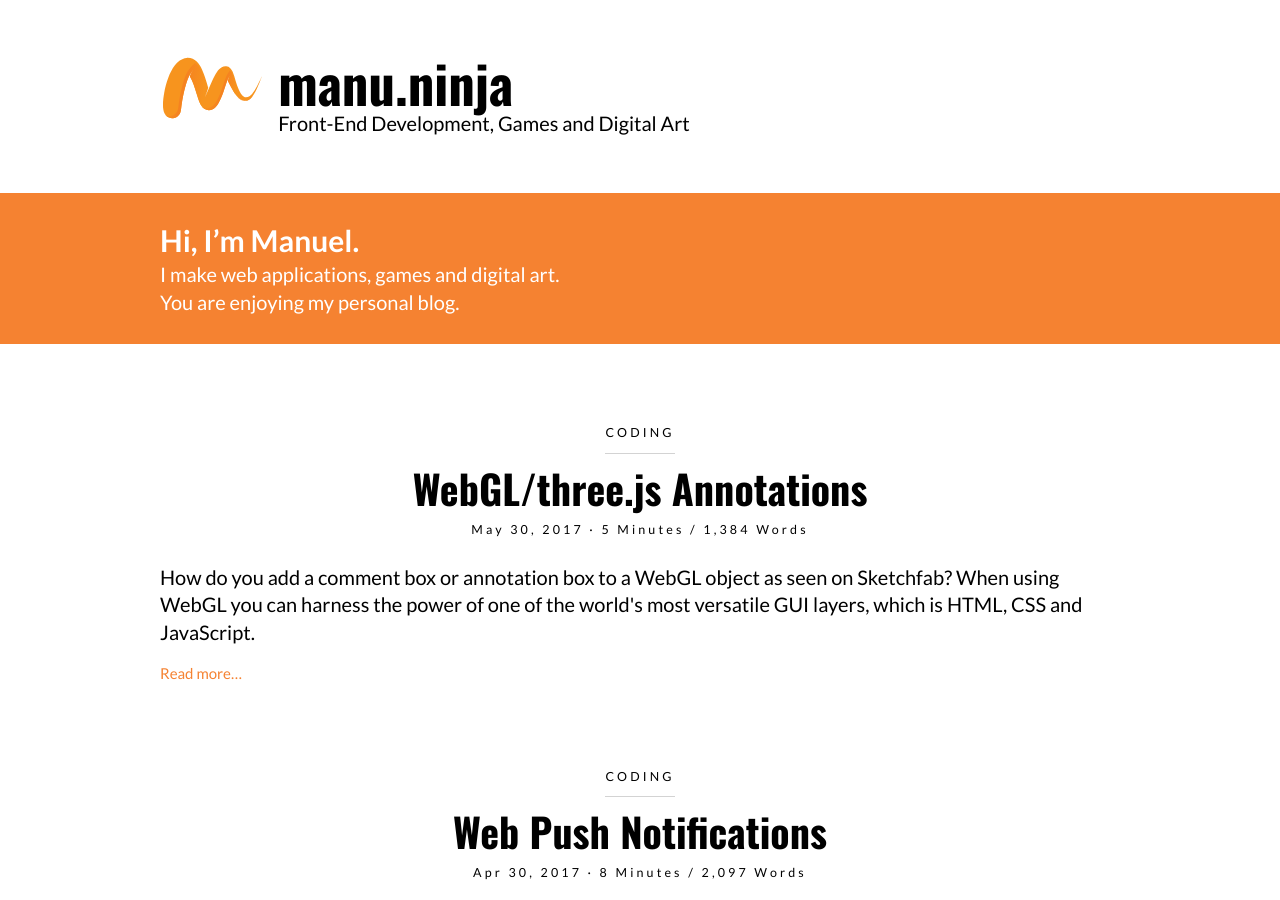
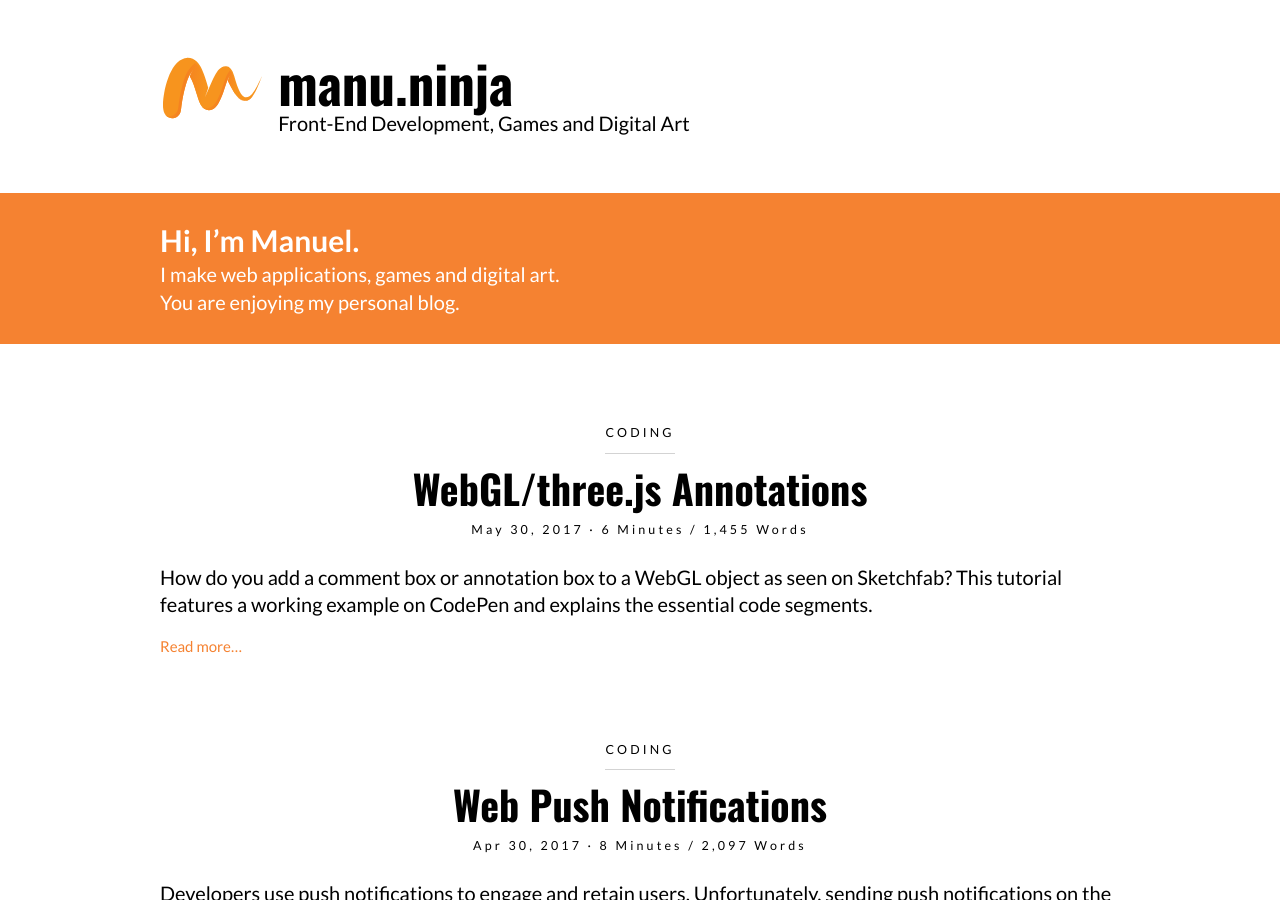
Before and after one commit to Lorti/manu.ninja, a Jekyll site: the page built from index.html, in a window 1280 px wide and 900 px high. Built offline with Jekyll 4.4.1, drawn with Linux system fonts in a browser that asks for light colours; nearby versions of some CDN libraries; some of the changed lines change nothing that is shown.

Commit message:
Rewriting

````diff
--- a/_posts/2017-05-30-webgl-three-js-annotations.md
+++ b/_posts/2017-05-30-webgl-three-js-annotations.md
@@ -5,17 +5,19 @@
 categories: coding
 thumbnail: /images/webgl-three-js-annotations.png
 sharing: true
-summary: How do you add a comment box or annotation box to a WebGL object as seen on Sketchfab? When using WebGL you can harness the power of one of the world's most versatile GUI layers, which is HTML, CSS and JavaScript.
+summary: How do you add a comment box or annotation box to a WebGL object as seen on Sketchfab? This tutorial features a working example on CodePen and explains the essential code segments.
 ---
 
-How do you add a comment box or annotation box to a WebGL object as seen on [Sketchfab][Dodo]? Engines usually provide a separate GUI layer, which consists of polygons and textures rendered after the game or visualization itself. Take a look at [Unity] or [Unreal Engine] for examples[<sup>1</sup>](#1). When using WebGL you can harness the power of one of the world's most versatile GUI layers, which is HTML, CSS and JavaScript.
+How do you add a comment box or annotation box to a WebGL object as seen on [Sketchfab][Dodo]? This tutorial features a working example on [CodePen] and explains the essential code segments.
+
+Engines usually provide a separate UI layer, which consists of polygons and textures rendered after the game or visualization itself. Take a look at [Unity] or [Unreal Engine] for examples[<sup>1</sup>](#1). When you're in a browser you can harness the power of HTML, CSS and JavaScript, providing one of the world's most versatile UI layers. WebGL is good at handling geometry and transformations, but the browser itself is far better at handling typography and layout.
 
 <p data-height="480" data-theme-id="0" data-slug-hash="Vbppap" data-default-tab="result" data-user="Lorti" data-embed-version="2" data-pen-title="WebGL Annotations (three.js)" class="codepen">See the Pen <a href="http://codepen.io/Lorti/pen/Vbppap/">WebGL Annotations (three.js)</a> by Manuel Wieser (<a href="http://codepen.io/Lorti">@Lorti</a>) on <a href="http://codepen.io">CodePen</a>.</p>
 <script async src="https://production-assets.codepen.io/assets/embed/ei.js"></script>
 
 ## Setup
 
-For this example we'll use a basic three.js setup as described in [WebGL 3D Model Viewer Using three.js], or any of the various three.js examples in the official repository. The object we'll annotate is a simple box with a width, height and depth of 500 units.
+For this example we'll use a basic three.js setup as described in [WebGL 3D Model Viewer Using three.js]. You can also use any of the various three.js examples in the official repository[<sup>2</sup>](#2). The object we'll annotate is a simple box with a width, height and depth of 500 units.
 
 ``` js
 const mesh = new THREE.Mesh(
@@ -32,7 +34,9 @@
 
 ## Screen Projection
 
-The annotation is glued to one of the corners, represented by `THREE.Vector3(250, 250, 250)`{:.js}. To draw the annotation using DOM elements we have to project this point onto the screen. For this purpose three.js has a helper method `vector.project()`{:.js}. It converts the 3D coordinates to 2D coordinates between `-1`{:.js} and `1`{:.js}, `0`{:.js} being the center of the screen.
+The annotation is glued to one of the boxes' corners, represented by `THREE.Vector3(250, 250, 250)`{:.js}. To draw the annotation using DOM elements we have to project this point to screen space.
+
+For this purpose three.js has a helper method `vector.project()`{:.js}. It converts 3D coordinates to 2D coordinates between `-1`{:.js} and `1`{:.js}, `0`{:.js} being the center of the screen. These are called normalized device coordinates (NDCs) in computer graphics.
 
 ``` js
 const vector = new THREE.Vector3(250, 250, 250);
@@ -48,18 +52,18 @@
 annotation.style.left = `${vector.x}px`;
 ```
 
-You can use these coordinates to get the top and left offset relative to the `canvas`{:html} element. This is already enough to go ahead and style your annotations. There are a few adaptations you might want to consider, though.
+You can use these coordinates to get the top and left offset relative to the `canvas`{:html} element. This is already enough to go ahead and style your annotations. Although, there are a few possible modifications, which we'll discuss in the next sections.
 
 ## Transfer the Annotation Marker to WebGL/three.js
 
-Drawing the annotation box with HTML/CSS is great. You don't have to worry about typography and layout in WebGL. But you might want to have your marker as a 3D object, to accurately reflect the position you're annotating. To see this in action in my [CodePen]
+Drawing the annotation box with HTML/CSS is great. You don't have to worry about typography and layout in WebGL. But you might want to have your marker as a 3D object, to accurately reflect the position you're annotating. To see this in action in my [CodePen] please
 
 1. remove the `::before`{:.css} pseudo-element starting at line 20 of the CSS
 2. and display the 3D marker by removing `sprite.material.opacity = 0;`{:.js} in line 160 of the JavaScript.
 
 ### Draw the Annotation Marker on a 2D Canvas
 
-To display the annotation marker in your scene you'll have to create a texture that can be mapped to polygons. three.js can load the bitmap data of other canvases and convert it to WebGL textures. Therefore we'll draw a few shapes that look like the recently removed CSS pseudo-element[<sup>2</sup>](#2).
+To display the annotation marker in your scene you'll have to create a material that can be applied to geometry. three.js can load the bitmap data of other canvases and convert it to WebGL textures. Therefore we'll draw a few shapes that look like the recently removed CSS pseudo-element[<sup>3</sup>](#3).
 
 ``` js
 const canvas = document.getElementById('number');
@@ -90,7 +94,7 @@
 
 ### Load the Annotation Marker in the 3D Scene
 
-A sprite is a plane that always faces towards the camera, which is exactly what we want for the annotation marker. You can load the texture by passing the canvas element to `THREE.CanvasTexture()`{:.js} and create a sprite material with `depthTest`{:.js} and `depthWrite`{:.js} set to `false`{:.js}. This will draw the marker always on top of your object.
+A sprite is a plane that always faces towards the camera, which is exactly what we want for the annotation marker. You can convert your drawing to a texture by passing the canvas element to `THREE.CanvasTexture`{:.js}, which is then used for a `THREE.SpriteMaterial`{:.js}. `depthTest`{:.js} and `depthWrite`{:.js} set to `false`{:.js}, which tells three.js to always draw the marker on top of the object.
 
 ``` js
 const numberTexture = new THREE.CanvasTexture(
@@ -114,7 +118,7 @@
 
 ## Fade the Annotation Marker when it's behind an Object
 
-Both the 2D and 3D annotation markers are drawn on top of the object. It is not obvious to the user if the marker is in front or behind the object. An elegant solution to this is to lower the opacity of the CSS pseudo-element or sprite when the annotation vector is farther from the camera than the objects center. This way the user still sees the marker but also knows, if it is behind the object.
+The 2D marker and 3D marker are both drawn on top of the object. It may not be obvious to the user if the marker is in front or behind the object. An elegant solution to that problem is to lower the opacity of the CSS pseudo-element or sprite when the annotation vector is farther from the camera than the objects center. This way the user still sees the marker at any time, but can easily tell if it's behind the object.
 
 ``` js
 const meshDistance = camera.position.distanceTo(mesh.position);
@@ -127,11 +131,12 @@
 
 ## Conclusion
 
-It is easy to display WebGL/three.js annotations in a browser by using each technology for what it does best: WebGL for rendering 3D content and HTML/CSS for rendering text. Look at my [CodePen] for the full code and leave a comment if you have further questions or suggestions.
+It's not difficult to display WebGL/three.js annotations in a browser when using each technology for it's strengths. Look at my [CodePen] for the full code and leave a comment if you have further questions or suggestions.
 
 ## Footnotes
 
 1. <a name="1"></a>[CryEngine] even uses [Scaleform], a technology based on Flash, if you want to use those dusty ActionScript skills you have aquired years ago.
+1. <a name="3"></a>You don't have to use three.js, the concepts apply to plain WebGL as well.
 1. <a name="2"></a>You can also draw a few markers in Photoshop, if you want. You might also consider creating a packed spritesheet for performance or animated markers.
 
 [Dodo]: https://sketchfab.com/models/ad10226b4f7a451ea23920a556c72a90
````
